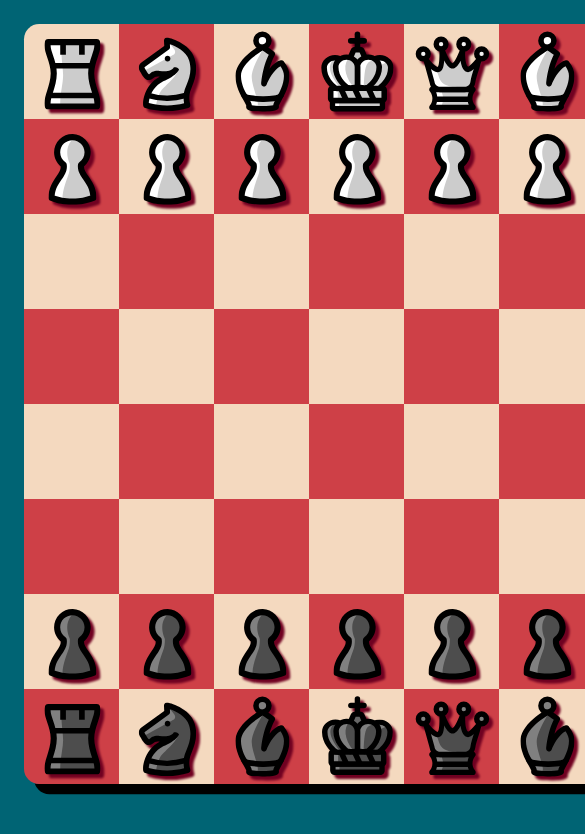
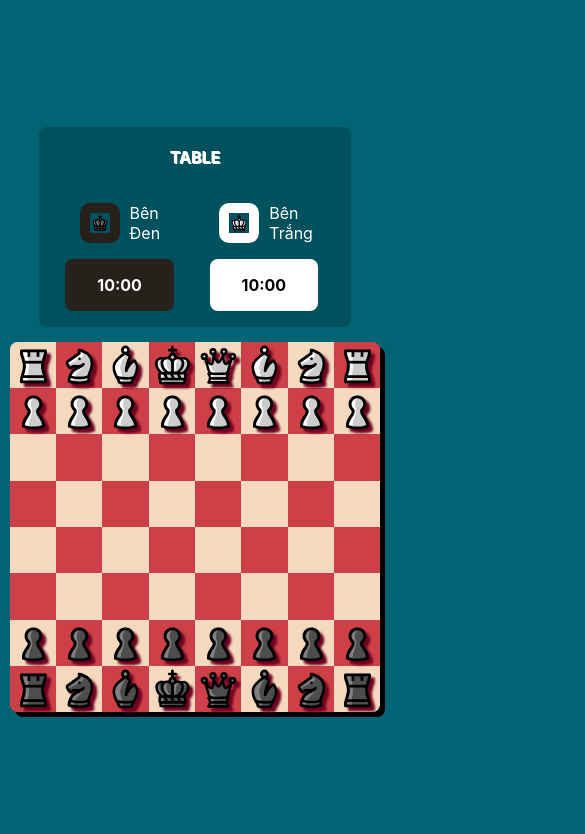
Before and after one commit to coddyOcat/bongcloud-chess, a React (Create React App) app: page /table in a window 390 px wide. Shown: the top 834 px of the page, 585 px wide, since content can reach past the window. Built offline with nearby package versions, Linux system fonts and the light colour scheme.

Commit message:
+ update chess board responsive

```diff
--- a/src/component/chess/Board.js
+++ b/src/component/chess/Board.js
@@ -4,10 +4,12 @@ import Square from "./Square";
 import Piece from "./Piece";
 
 const BoardContainer = styled.div`
-  width: var(--board-width);
+  width: fit-content;
+  height: fit-content;
   border-radius: calc(var(--board-width) / 50);
   box-shadow: calc(var(--board-width) / 75) calc(var(--board-width) / 75);
   user-select: none;
+  margin: calc(var(--board-width) / 75);
 `
 
 export default function Board() {
--- a/src/component/chess/Chess.js
+++ b/src/component/chess/Chess.js
@@ -5,7 +5,17 @@ import Board from "./Board";
 import styled from "styled-components";
 
 const ChessContainer = styled.div`
-
+  display: flex;
+  flex-direction: row;
+  justify-content: space-evenly;
+  overflow: hidden;
+  align-items: center;
+  width: 100vw;
+  height: 100vh;
+  @media only screen and (max-width: 1000px) {
+    flex-direction: column;
+    justify-content: center;
+  }
 `
 
 export default function Chess() {
--- a/src/component/chess/PlayerBar.js
+++ b/src/component/chess/PlayerBar.js
@@ -1,3 +1,187 @@
+import styled from "styled-components";
+import {useChess} from "../../context/chess.context";
+
+const Container = styled.div`
+  display: flex;
+  flex-direction: column;
+  background-color: var(--transparent-background);
+  border-radius: calc(var(--board-width) / 50);
+  min-width: fit-content;
+  min-height: fit-content;
+  @media only screen and (min-width: 1000px) {
+    width: calc(80vw - var(--board-width));
+  }
+  @media only screen and (max-width: 1000px) {
+    width: 80vw;
+    height: fit-content;
+    padding-bottom: 1rem;
+    margin-bottom: 10px;
+  }
+`
+
+const TableText = styled.div`
+  text-align: center;
+  font-weight: bolder;
+  font-size: 1.5rem;
+  color: white;
+  text-shadow: 1px 1px;
+  padding: 20px;
+  @media only screen and (max-width: 1000px) {
+    font-size: 1rem;
+  }
+`
+
+const TableNum = styled.div`
+  font-size: 2.5rem;
+  @media only screen and (max-width: 1000px) {
+    font-size: 1.5rem;
+  }
+`
+
+const InformationContainer = styled.div`
+  display: flex;
+  flex-direction: column;
+  height: 100%;
+  min-height: fit-content;
+  justify-content: center;
+  @media only screen and (max-width: 1000px) {
+    flex-direction: row;
+    justify-content: space-evenly;
+  }
+`
+
+const Side = styled.div`
+  display: flex;
+  flex-direction: column;
+  align-items: center;
+
+  @media only screen and (max-width: 1000px) {
+    justify-content: space-evenly;
+  }
+`
+
+const WaitingPlayer = styled.p`
+  width: 10rem;
+`
+
+const Player = styled.div`
+  display: flex;
+  flex-direction: row;
+  justify-content: left;
+  align-items: center;
+  padding: 2rem;
+  width: 70%;
+
+  @media only screen and (max-width: 1000px) {
+    padding: 0;
+  }
+`
+
+const PlayerName = styled.p`
+  width: fit-content;
+  font-size: 2rem;
+  color: white;
+
+  @media only screen and (max-width: 1000px) {
+    font-size: 1rem;
+  }
+`
+
+const Avatar = styled.div`
+  box-sizing: border-box;
+  margin-right: 10px;
+  width: 30%;
+  aspect-ratio: 1/1;
+  border: 10px solid;
+  border-color: ${props => props.color === `white` ? `var(--light-player-background)` : `var(--dark-player-background)`};
+  border-radius: 10px;
+  padding: 10px;
+  background-size: contain;
+  background-image: url(${props => props.image});
+`
+
+const Timer = styled.div`
+  padding: 1rem 2rem;
+  width: fit-content;
+  background-color: ${props => props.color === `white` ? `var(--light-timer-background)` : `var(--dark-timer-background)`};
+  color: ${props => props.color === `white` ? `black` : `white`};
+  font-weight: bolder;
+  font-size: 3rem;
+  border-radius: 0.5rem;
+
+  //opacity: 50%;
+
+  @media only screen and (max-width: 1000px) {
+    order: 1;
+    font-size: 1rem;
+  }
+
+  @media only screen and (min-width: 1000px) {
+    position: relative;
+    margin-${props => props.isMain ? `top` : `bottom`}: 2rem;
+    &:after {
+      display: block;
+      content: "";
+      position: absolute;
+      ${props => props.isMain ? `bottom` : `top`}: 90%;
+      left: 50%;
+      transform: translateX(-50%);
+      border-${props => props.isMain ? `bottom` : `top`}: 2rem solid ${props => props.color === "white" ? `var(--light-timer-background)` : `var(--dark-timer-background)`};
+      border-left: 2rem solid transparent;
+      border-right: 2rem solid transparent;
+    }
+  }
+
+
+`
+
 export default function PlayerBar() {
-	return (<div></div>)
+	const numTable = localStorage.getItem("numTable");
+	const side = localStorage.getItem("side")
+	const whitePlayer = localStorage.getItem("whitePlayer")
+	const blackPlayer = localStorage.getItem("blackPlayer")
+
+	const {position, customChessPieces} = useChess();
+
+	return (<Container>
+		<TableText>TABLE <br/>
+			<TableNum>
+				{numTable}
+			</TableNum>
+		</TableText>
+		<InformationContainer>
+			{side === "white" ? <>
+				<Side>
+					<Player>
+						<Avatar color={"black"} image={customChessPieces.k}/>
+						<PlayerName>Bên Đen</PlayerName>
+					</Player>
+					<Timer color={"black"} isMain={false}> 10:00 </Timer>
+				</Side>
+				<Side>
+					<Timer color={"white"} isMain={true}> 10:00 </Timer>
+					<Player>
+						<Avatar color={"white"} image={customChessPieces.K}/>
+						<PlayerName>Bên Trắng</PlayerName>
+					</Player>
+				</Side>
+			</> : <>
+				<Side>
+					<Player>
+						<Avatar color={"black"} image={customChessPieces.k}/>
+						<PlayerName>Bên Đen</PlayerName>
+					</Player>
+					<Timer color={"black"} isMain={false}> 10:00 </Timer>
+				</Side>
+				<Side>
+					<Timer color={"white"} isMain={true}> 10:00 </Timer>
+					<Player>
+						<Avatar color={"white"} image={customChessPieces.K}/>
+						<PlayerName>Bên Trắng</PlayerName>
+					</Player>
+				</Side>
+			</>}
+
+		</InformationContainer>
+	</Container>)
 }
--- a/src/component/chess/Square.js
+++ b/src/component/chess/Square.js
@@ -23,6 +23,8 @@ const SquareBody = styled.div`
   justify-content: center;
   width: calc(var(--board-width) / 8);
   height: calc(var(--board-width) / 8);
+  min-width: 45px;
+  min-height: 45px;
 `
 
 export default function Square({children, square, squareColor}) {
--- a/src/index.js
+++ b/src/index.js
@@ -13,15 +13,20 @@ const GlobalCss = createGlobalStyle`
 
   :root {
     --main-background: #006474;
+    --transparent-background: #00000030;
 
     --enter-form-background: #009fb5;
     --enter-button-background: #008da1;
     --enter-button-interact-background: #007989;
 
-    --board-width: 90vh;
-
     --dark-square-background: #ce4047;
     --light-square-background: #f4d9bf;
+
+    --dark-player-background: #27211b;
+    --light-player-background: #ffffff;
+
+    --dark-timer-background: #27211b;
+    --light-timer-background: #ffffff;
 
     --dark-text: #ce4047;
     --light-text: #f4d9bf;
@@ -31,6 +36,14 @@ const GlobalCss = createGlobalStyle`
 
     --target-enemy-background: #ed4628cc;
     --target-no-enemy-background: #cc9a62cc;
+
+
+    @media only screen and (min-width: 1000px) {
+      --board-width: 95vh;
+    }
+    @media only screen and (max-width: 1000px) {
+      --board-width: 95vw;
+    }
   }
 
   html {
@@ -42,7 +55,6 @@ const GlobalCss = createGlobalStyle`
     margin: 0;
     -webkit-font-smoothing: antialiased;
     -moz-osx-font-smoothing: grayscale;
-    padding: 1.5rem;
     background-color: var(--main-background);
   }
 
```
